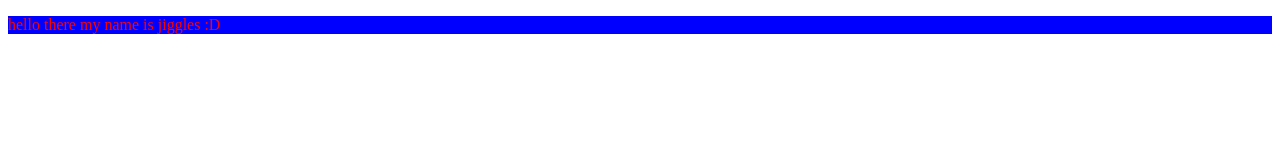
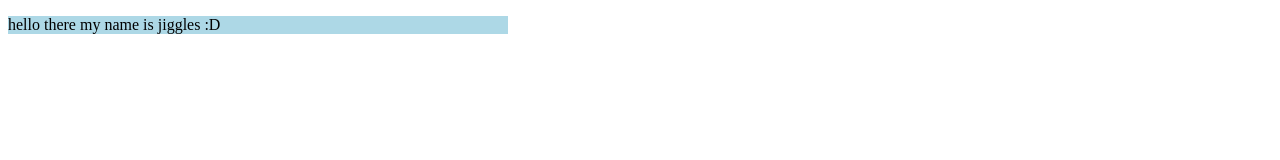
Before and after one commit to ItsJiggles/ItsJiggles.github.io, a plain HTML site: page index.html in a window 1280 px wide. Drawn offline with Linux system fonts and the light colour scheme.

Commit message:
Update index.html

```diff
--- a/index.html
+++ b/index.html
@@ -1,6 +1,8 @@
 <!DOCTYPE html>
 <html>
 <body>
-    <p style="color:red; background-color:blue;">hello there my name is jiggles :D</p>
+    <div style="width:500px; height:500px; border:thick; border-color:black; border-radius:20px">
+        <p style="background-color:lightblue;">hello there my name is jiggles :D</p>
+    </div>
 </body>
 </html>
```
